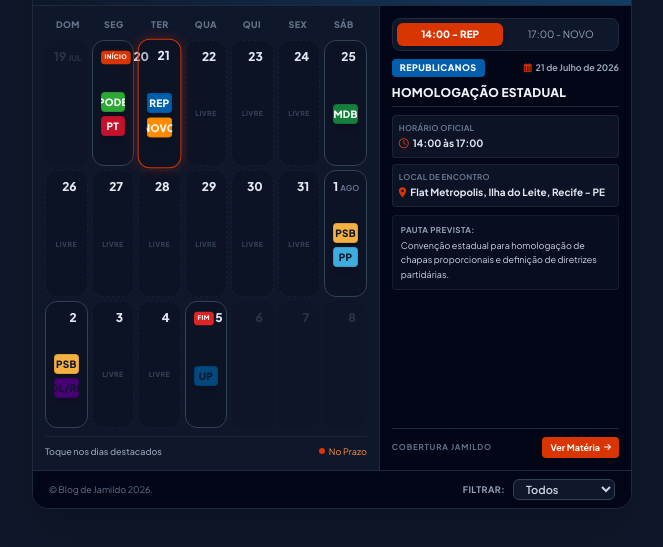
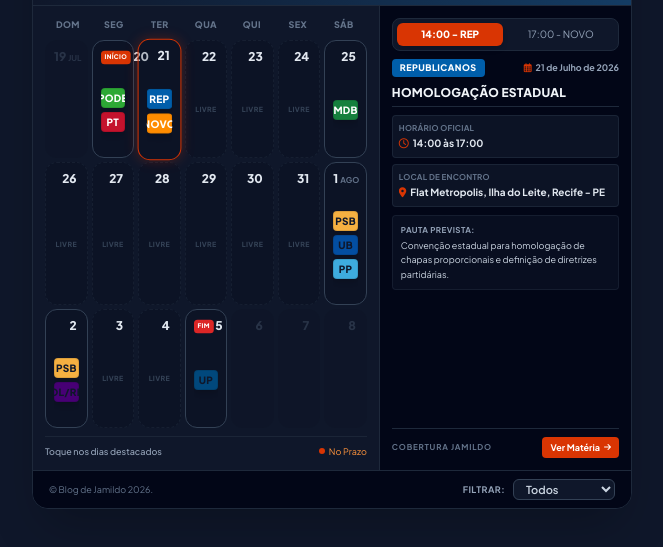
Before and after one commit to cynaramaira/convencoes2026pe, a plain HTML site: page index.html in a window 1280 px wide. Shown: the part 191-738 px from the top of the page, without its empty margins (308-971 px from the left). Drawn offline with nearby package versions, Linux system fonts and the light colour scheme.

Commit message:
Add details for União Brasil party event

```diff
--- a/index.html
+++ b/index.html
@@ -292,6 +292,20 @@
                 local: "Sede do União Progressistas (Av. Engenheiro Antônio de Góes, 604 - Pina – Recife/PE)",
                 detalhes: "Partido deve discutir decisões internas antes do encontro da federação.",
                 link: ""
+            },
+            {
+                id: "conv-UB",
+                partido: "União Brasil ",
+                sigla: "UB",
+                cor: "#034ea1",
+                textColor: "#0f172a",
+                dataInicio: "2026-08-01",
+                dataFim: "2026-08-01",
+                horaInicio: "10:00",
+                horaFim: "17:00",
+                local: "Sede do União Brasil,  Rua Artur Orlando, nº 161, no bairro da Boa Vista, no Recife",
+                detalhes: "Partido deve discutir decisões internas antes do encontro da federação.",
+                link: "https://jamildo.com/politica/eduardo-da-fonte-marca-convencao-do-progressistas-e-confirma-disputa-ao-senado.html"
             },
             {
                 id: "conv-psol-rede",
```
